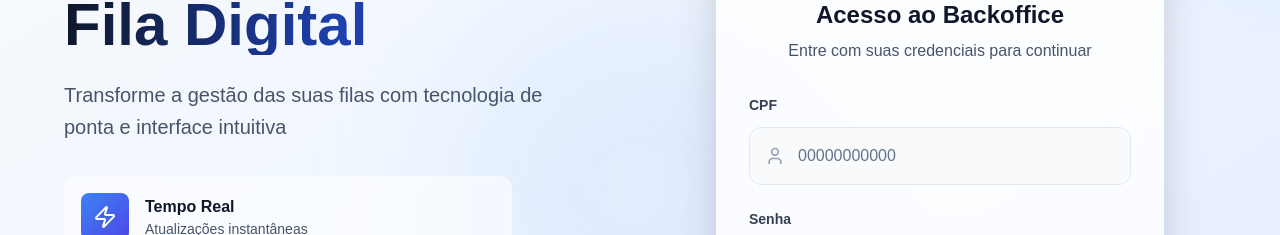
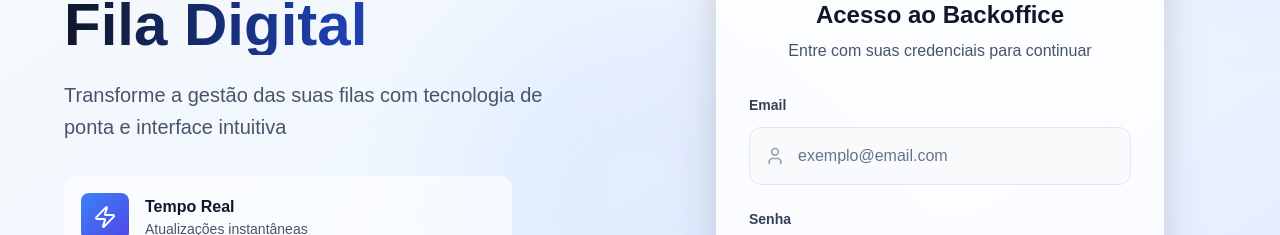
Before and after one commit to gabrielgstein-dev/fila-digital-frontend, a Next.js app: page /login in a window 1280 px wide. Shown: the part 213-448 px from the top of the page. Built offline with nearby package versions, Linux system fonts and the light colour scheme; no server answers.

Commit message:
refactor: alterar autenticação de CPF para email no sistema de login, atualizando validações e mensagens de erro correspondentes

```diff
--- a/src/app/login/page.tsx
+++ b/src/app/login/page.tsx
@@ -11,11 +11,10 @@ import { ThemeToggle } from '@/components/ThemeToggle'
 import { LoadingSpinner } from '@/components/LoadingSpinner'
 
 const loginSchema = z.object({
-  cpf: z
+  email: z
     .string()
-    .min(11, 'CPF deve ter 11 dígitos')
-    .max(11, 'CPF deve ter 11 dígitos')
-    .regex(/^\d+$/, 'CPF deve conter apenas números'),
+    .min(1, 'Email é obrigatório')
+    .email('Email deve ser válido'),
   password: z.string().min(1, 'Senha é obrigatória'),
 })
 
@@ -55,14 +54,14 @@ export default function LoginPage() {
 
     try {
       const result = await signIn('credentials', {
-        cpf: data.cpf,
+        email: data.email,
         password: data.password,
         redirect: false,
       })
 
       if (result?.error) {
         if (result.error.includes('CredentialsSignin')) {
-          setError('CPF ou senha incorretos')
+          setError('Email ou senha incorretos')
         } else {
           setError('Erro ao fazer login. Tente novamente.')
         }
@@ -86,7 +85,7 @@ export default function LoginPage() {
       </div>
 
       {/* Header */}
-      <div className="absolute top-6 right-6 z-10">
+      <div className="absolute top-6 right-6 z-50 pointer-events-auto">
         <ThemeToggle />
       </div>
 
@@ -166,28 +165,27 @@ export default function LoginPage() {
               <form onSubmit={handleSubmit(onSubmit)} className="space-y-6">
                 <div>
                   <label
-                    htmlFor="cpf"
+                    htmlFor="email"
                     className="block text-sm font-semibold text-slate-700 dark:text-slate-300 mb-3"
                   >
-                    CPF
+                    Email
                   </label>
                   <div className="relative group">
                     <div className="absolute inset-y-0 left-0 pl-4 flex items-center pointer-events-none">
                       <User className="h-5 w-5 text-slate-400 group-focus-within:text-blue-500 transition-colors" />
                     </div>
                     <input
-                      {...register('cpf')}
-                      type="text"
-                      id="cpf"
-                      placeholder="00000000000"
+                      {...register('email')}
+                      type="email"
+                      id="email"
+                      placeholder="exemplo@email.com"
                       className="block w-full pl-12 pr-4 py-4 bg-slate-50 dark:bg-slate-700 border border-slate-200 dark:border-slate-600 rounded-xl text-slate-900 dark:text-white placeholder-slate-500 dark:placeholder-slate-400 focus:outline-none focus:ring-2 focus:ring-blue-500 focus:border-transparent transition-all duration-200 hover:border-slate-300 dark:hover:border-slate-500"
-                      maxLength={11}
                     />
                   </div>
-                  {errors.cpf && (
+                  {errors.email && (
                     <p className="mt-2 text-sm text-red-500 dark:text-red-400 flex items-center">
                       <span className="w-1.5 h-1.5 bg-red-500 rounded-full mr-2"></span>
-                      {errors.cpf.message}
+                      {errors.email.message}
                     </p>
                   )}
                 </div>
--- a/src/components/ThemeToggle.tsx
+++ b/src/components/ThemeToggle.tsx
@@ -6,10 +6,14 @@ import { Sun, Moon } from 'lucide-react'
 export function ThemeToggle() {
   const { theme, toggleTheme } = useTheme()
 
+  const handleClick = () => {
+    toggleTheme()
+  }
+
   return (
     <button
-      onClick={toggleTheme}
-      className="group relative p-3 bg-white/80 dark:bg-slate-800/80 backdrop-blur-sm border border-white/20 dark:border-slate-700/50 rounded-2xl shadow-lg hover:shadow-xl transition-all duration-300 hover:scale-105 active:scale-95"
+      onClick={handleClick}
+      className="group relative p-3 bg-white/80 dark:bg-slate-800/80 backdrop-blur-sm border border-white/20 dark:border-slate-700/50 rounded-2xl shadow-lg hover:shadow-xl transition-all duration-300 hover:scale-105 active:scale-95 cursor-pointer"
       aria-label={`Alternar para tema ${theme === 'light' ? 'escuro' : 'claro'}`}
     >
       <div className="relative w-6 h-6">
--- a/src/lib/api.ts
+++ b/src/lib/api.ts
@@ -87,7 +87,7 @@ class ApiClient {
   }
 
   async login(credentials: LoginDto): Promise<AuthResponse> {
-    console.log('🌐 API: Iniciando login para CPF:', credentials.cpf)
+    console.log('🌐 API: Iniciando login para email:', credentials.email)
     console.log('🌐 API: URL base:', this.baseURL)
     console.log('🌐 API: Endpoint completo:', `${this.baseURL}/auth/login`)
 
--- a/src/types/index.ts
+++ b/src/types/index.ts
@@ -135,7 +135,7 @@ export interface CreateTicketDto {
 }
 
 export interface LoginDto {
-  cpf: string;
+  email: string;
   password: string;
 }
 
```
Also changed, not shown: src/lib/auth.ts (+4 -4 lines).
